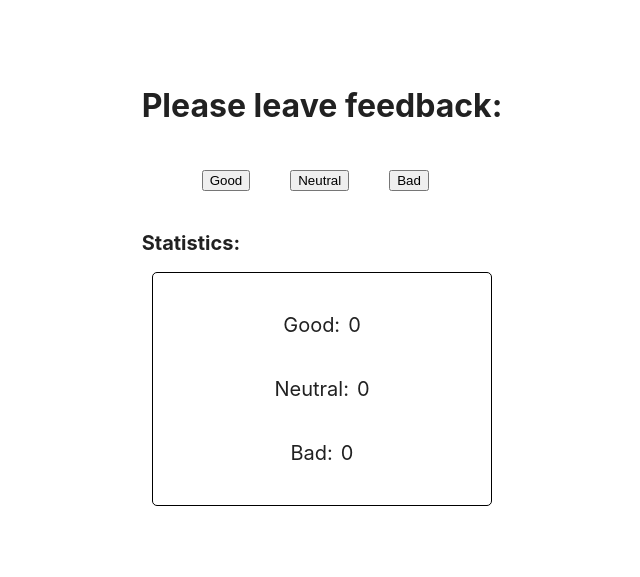
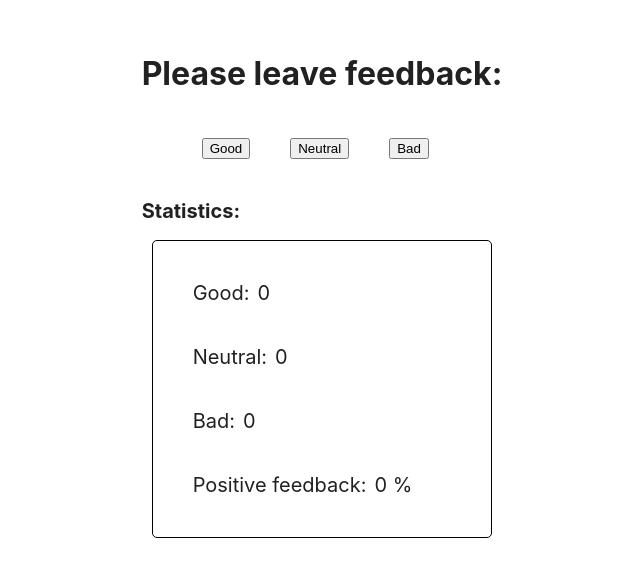
Before and after one commit to Maksym-Zyza/goit-react-woolf-hw-02-feedback, a React (Create React App) app: page / in a window 1280 px wide. Shown: the part 115-692 px from the top of the page, without its empty margins (318-958 px from the left). Built offline with nearby package versions, Linux system fonts and the light colour scheme.

Commit message:
added task 1.2

```diff
--- a/src/components/Statistics/Statistics.jsx
+++ b/src/components/Statistics/Statistics.jsx
@@ -6,15 +6,35 @@ class Statistics extends Component {
     good: 0,
     neutral: 0,
     bad: 0,
+    count: 0,
+    positiveFeedback: 0,
   };
 
   handleClick = e => {
     const { name } = e.target;
     this.setState(prev => ({ ...prev, [name]: prev[name] + 1 }));
+    this.countTotalFeedback();
+    this.countPositiveFeedbackPercentage();
+  };
+
+  countTotalFeedback = () => {
+    this.setState(prev => ({
+      ...prev,
+      count: prev.good + prev.neutral + prev.bad,
+    }));
+  };
+
+  countPositiveFeedbackPercentage = () => {
+    this.setState(prev => ({
+      ...prev,
+      positiveFeedback: Math.round((prev.good / prev.count) * 100),
+    }));
   };
 
   render() {
-    const { good, neutral, bad } = this.state;
+    const { good, neutral, bad, count, positiveFeedback } = this.state;
+    console.log(count);
+
     return (
       <div className={css.wrapper}>
         <h1>Please leave feedback:</h1>
@@ -46,6 +66,9 @@ class Statistics extends Component {
           <li>
             Bad:<span>{bad}</span>
           </li>
+          <li>
+            Positive feedback:<span>{positiveFeedback} %</span>
+          </li>
         </ul>
       </div>
     );
--- a/src/components/Statistics/Statistics.module.scss
+++ b/src/components/Statistics/Statistics.module.scss
@@ -22,7 +22,7 @@
   .statistics {
     display: flex;
     flex-direction: column;
-    align-items: center;
+    align-items: start;
     padding: 20px;
     border: 1px solid #000;
     border-radius: 5px;
```
